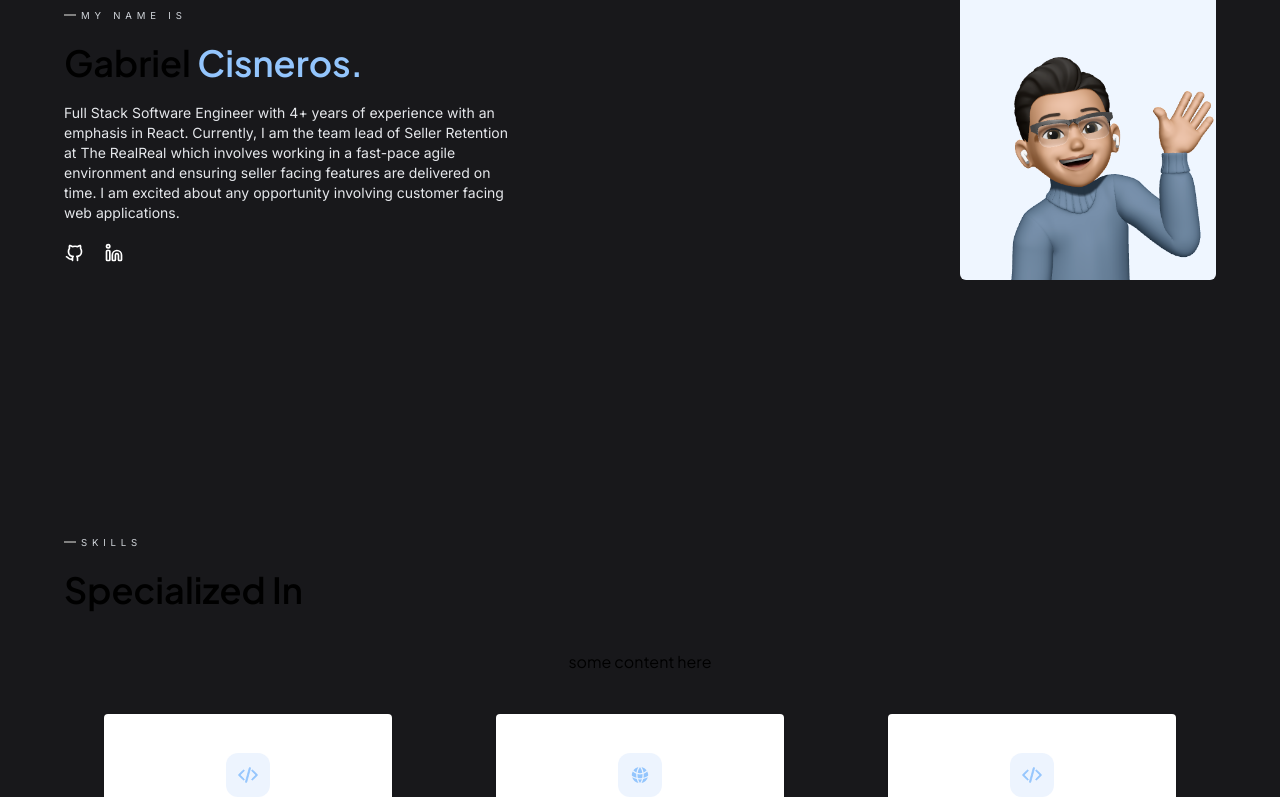
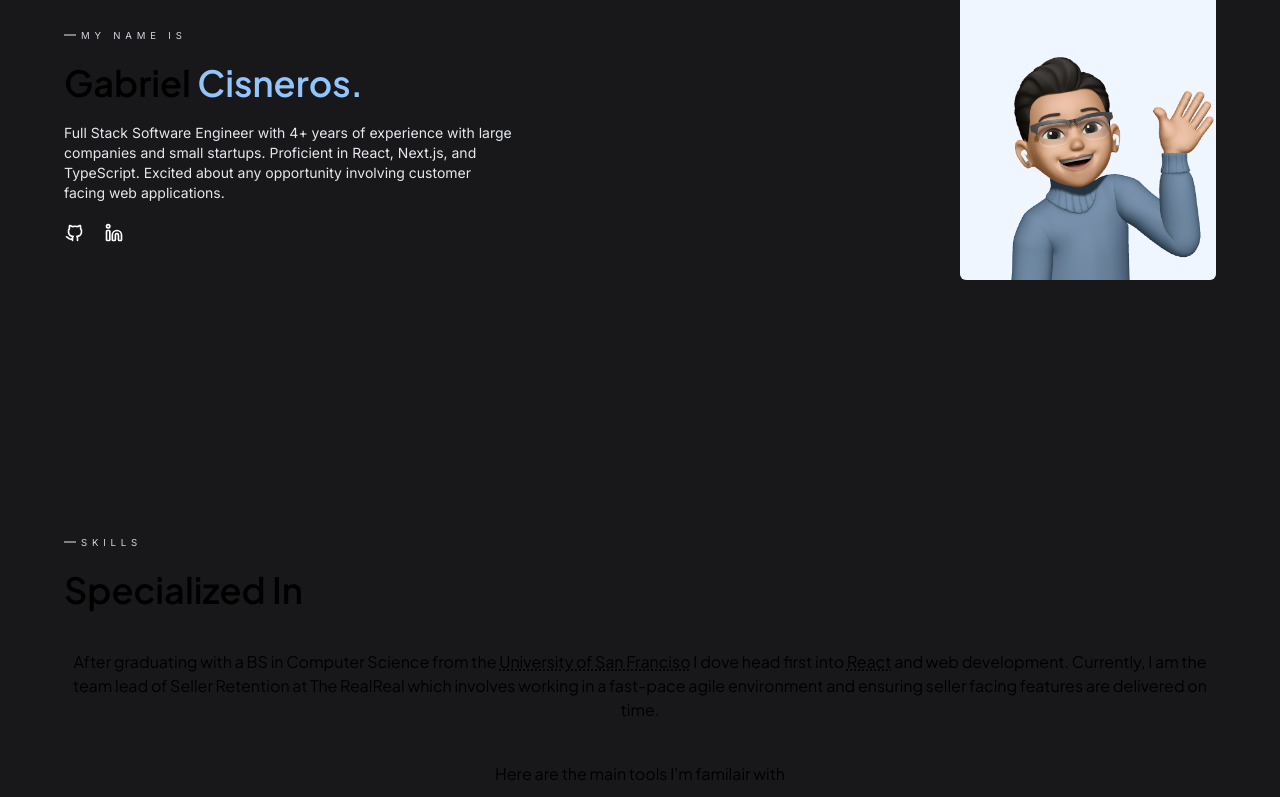
Before and after one commit to GabrielCee27/portfolio, a Next.js app: page / in a window 1280 px wide. Shown: the part 264-1061 px from the top of the page. Built offline with nearby package versions, Linux system fonts and the light colour scheme.

Commit message:
updated About section

```diff
--- a/src/components/About.tsx
+++ b/src/components/About.tsx
@@ -1,6 +1,14 @@
 import { FC } from "react";
 import Title from "./Text/Title";
-import { CodeBracketIcon, GlobeAltIcon } from "@heroicons/react/24/solid";
+import {
+  CodeBracketIcon,
+  GlobeAltIcon,
+  CogIcon,
+} from "@heroicons/react/20/solid";
+import DottedExternalLink from "./Links/DottedExternalLink";
+
+const USF_CS_LINK =
+  "https://www.usfca.edu/arts-sciences/programs/undergraduate/computer-science/program-overview";
 
 const SkillCard: FC<{
   Icon: React.ReactNode;
@@ -8,10 +16,10 @@
   skills: string[];
 }> = ({ title, skills, Icon }) => {
   return (
-    <div className="grid gap-4 p-7 px-10 sm:px-7 bg-white text-black text-center shadow rounded w-72 h-72 m-auto">
+    <div className="grid grid-cols-1 grid-rows-[25%_20%_auto] gap-1 p-7 px-10 sm:px-7 bg-white text-black text-center shadow rounded w-72 h-72 m-auto">
       <div className="w-fit m-auto">{Icon}</div>
-      <p>{title}</p>
-      <ul className="text-sm text-left grid grid-cols-2 gap-1">
+      <p className="m-auto">{title}</p>
+      <ul className="text-sm text-left grid grid-cols-2 gap-1 pt-2">
         {skills.map((skill, index) => {
           const isEven = index % 2 == 0;
           return (
@@ -26,23 +34,34 @@
 };
 
 const IconBox: FC<{ children: React.ReactNode }> = ({ children }) => {
-  return <div className="p-3 bg-blue-100/50 rounded-xl">{children}</div>;
+  return <div className="p-3 bg-blue-100/40 rounded-xl">{children}</div>;
 };
 
-const ICON_CLASSNAME = "h-5 w-5 fill-blue-300";
+const ICON_CLASSNAME = "h-6 w-6 fill-blue-300";
 
 const About: FC = () => {
   return (
     <div>
       <Title aboveTitle="SKILLS">Specialized In</Title>
-      <p className="py-10 text-center">some content here</p>
+      <p className="py-10 text-center">
+        After graduating with a BS in Computer Science from the{" "}
+        <DottedExternalLink href={USF_CS_LINK}>
+          University of San Franciso
+        </DottedExternalLink>{" "}
+        I dove head first into{" "}
+        <DottedExternalLink href="https://react.dev/">React</DottedExternalLink>{" "}
+        and web development. Currently, I am the team lead of Seller Retention
+        at The RealReal which involves working in a fast-pace agile environment
+        and ensuring seller facing features are delivered on time.
+      </p>
+      <p className="text-center pb-6">
+        Here are the main tools I'm familair with
+      </p>
       <div className="flex flex-col flex-wrap justify-around md:flex-row gap-6">
         <SkillCard
           Icon={
             <IconBox>
-              <CodeBracketIcon
-                className={ICON_CLASSNAME + " stroke-1 stroke-blue-300"}
-              />
+              <CodeBracketIcon className={ICON_CLASSNAME} />
             </IconBox>
           }
           title="Programing Languages"
@@ -51,7 +70,7 @@
             "JavaScript",
             "Elixir",
             "Ruby",
-            "Pyton",
+            "Python",
             "C/C++",
           ]}
         />
@@ -59,21 +78,24 @@
         <SkillCard
           Icon={
             <IconBox>
-              <GlobeAltIcon
-                className={ICON_CLASSNAME + " stroke-0 stroke-blue-300"}
-              />
+              <GlobeAltIcon className={ICON_CLASSNAME} />
             </IconBox>
           }
           title="Web Technologies"
-          skills={["React", "GraphQL", "Sass", "Apollo Client", "Chakra UI"]}
+          skills={[
+            "React",
+            "GraphQL",
+            "REST API",
+            "Sass",
+            "HTML/CSS",
+            "Chakra UI",
+          ]}
         />
 
         <SkillCard
           Icon={
             <IconBox>
-              <CodeBracketIcon
-                className={ICON_CLASSNAME + " stroke-1 stroke-blue-300"}
-              />
+              <CogIcon className={ICON_CLASSNAME} />
             </IconBox>
           }
           title="Frameworks"
--- a/src/components/Hero.tsx
+++ b/src/components/Hero.tsx
@@ -24,11 +24,9 @@
             Gabriel <span className="text-blue-300">Cisneros.</span>
           </Title>
           <p className={`${inter.className} text-sm text-gray-200`}>
-            Full Stack Software Engineer with 4+ years of experience with an
-            emphasis in React. Currently, I am the team lead of Seller Retention
-            at The RealReal which involves working in a fast-pace agile
-            environment and ensuring seller facing features are delivered on
-            time. I am excited about any opportunity involving customer facing
+            Full Stack Software Engineer with 4+ years of experience with large
+            companies and small startups. Proficient in React, Next.js, and
+            TypeScript. Excited about any opportunity involving customer facing
             web applications.
           </p>
           <div className="flex flex-row gap-5">
--- /dev/null
+++ b/src/components/Links/DottedExternalLink.tsx
@@ -0,0 +1,10 @@
+const DottedExternalLink: React.FC<{
+  href: string;
+  children: React.ReactNode;
+}> = (props) => {
+  return (
+    <a className="underline decoration-dotted" target="_blank" {...props} />
+  );
+};
+
+export default DottedExternalLink;
```
